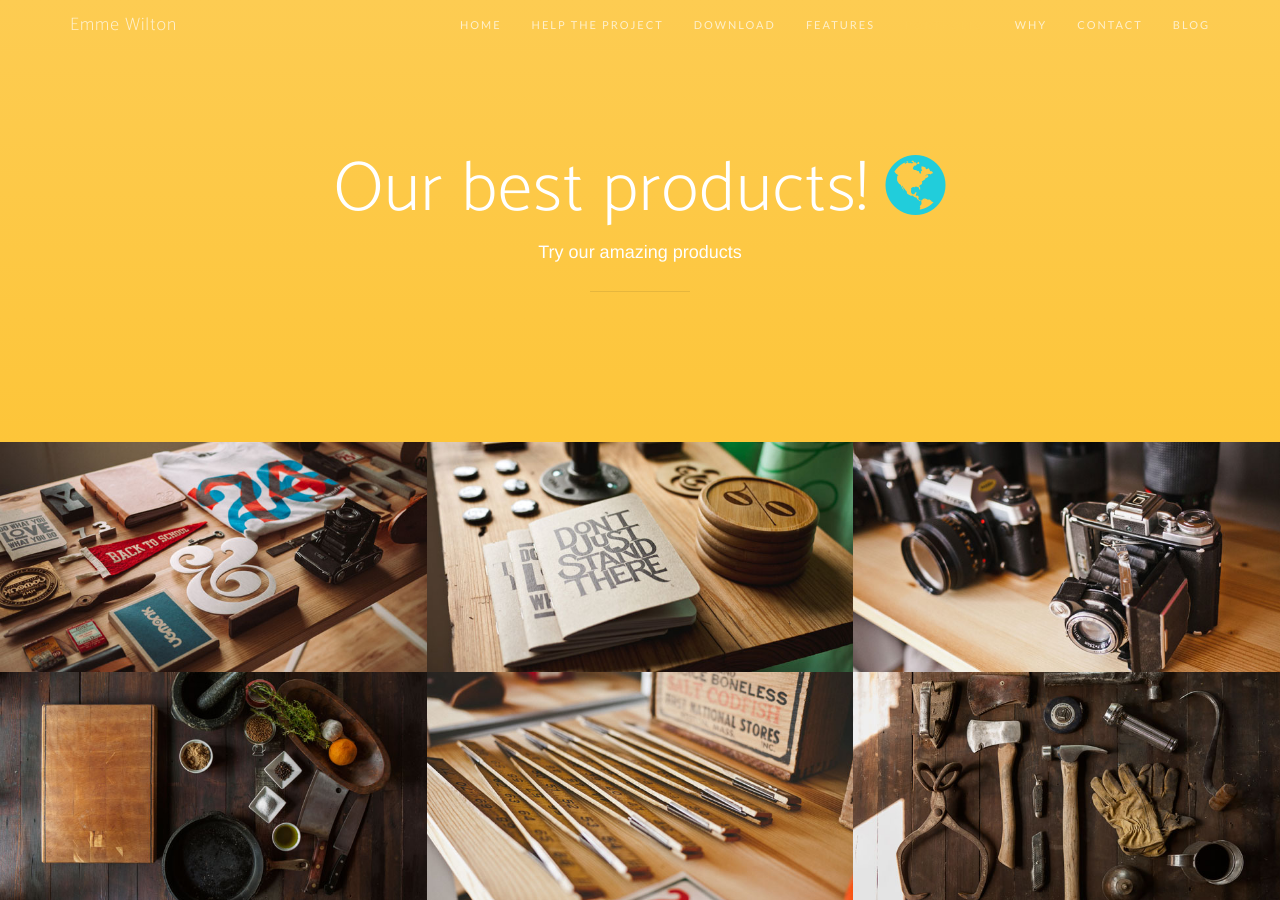
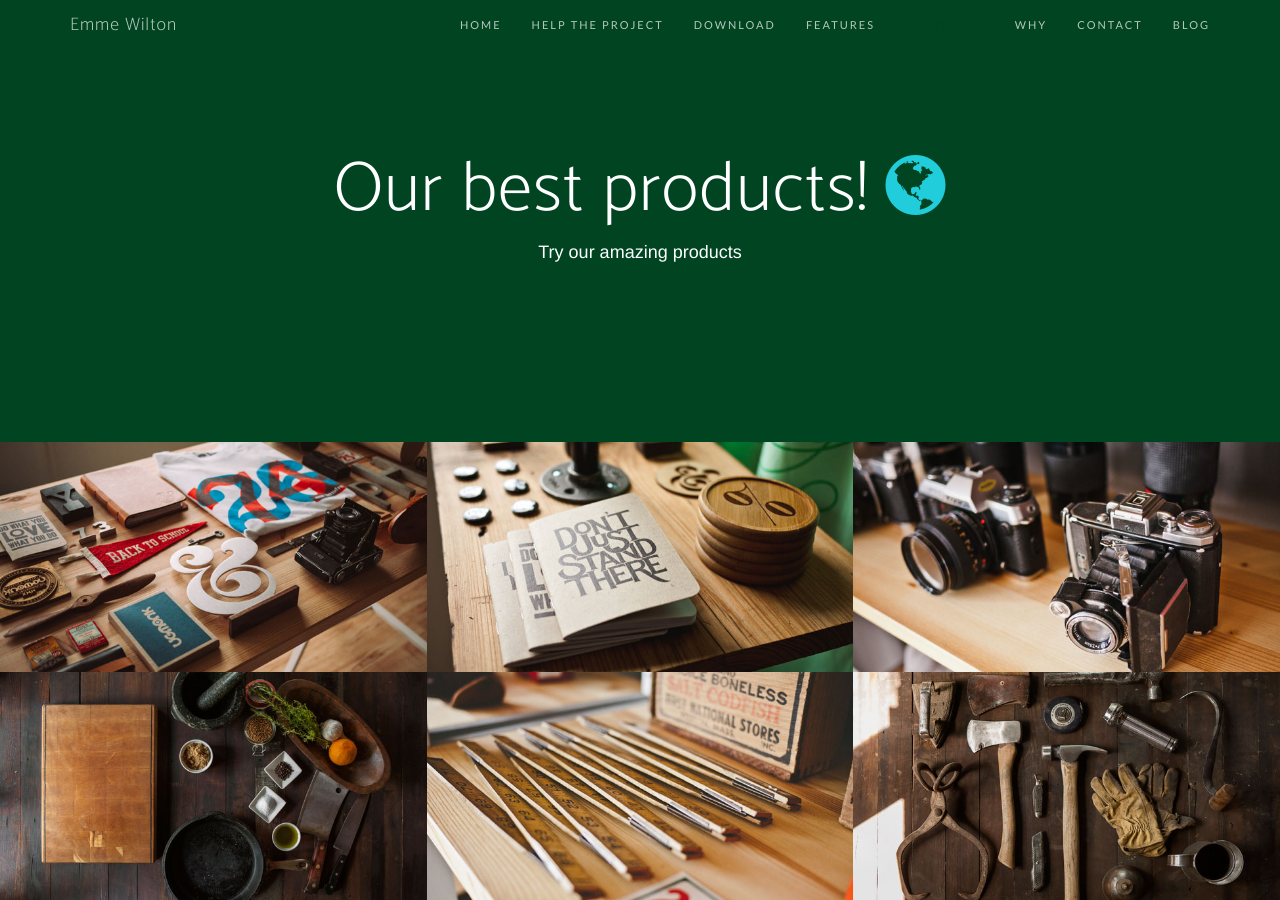
Before and after one commit to emmewilton/emmewilton.github.io, a Jekyll site: the page built from test.html, in a window 1280 px wide and 900 px high. Built offline with Jekyll 4.4.1, drawn with Linux system fonts in a browser that asks for light colours; nearby versions of some CDN libraries; some web fonts are replaced.

Commit message:
Customise colours

```diff
--- a/css/main.scss
+++ b/css/main.scss
@@ -34,10 +34,14 @@
 // }
 
 // variables.less link and gradient background
-$head-primary: #7b4397 ;
-$head-secondary: #dc2430 ;
-$theme-primary: #fdcc52 ;
-$theme-secondary: #fdc539 ;
+//$head-primary: #7b4397 ;
+//$head-secondary: #dc2430 ;
+$head-primary: #111111 ;
+$head-secondary: #111111 ;
+//$theme-primary: #fdcc52 ;
+//$theme-secondary: #fdc539 ;
+$theme-primary: #014421 ;
+$theme-secondary: #014421 ;
 $theme-dark: #222;
 
 // Import partials from `sass_dir` (defaults to `_sass`)
```
